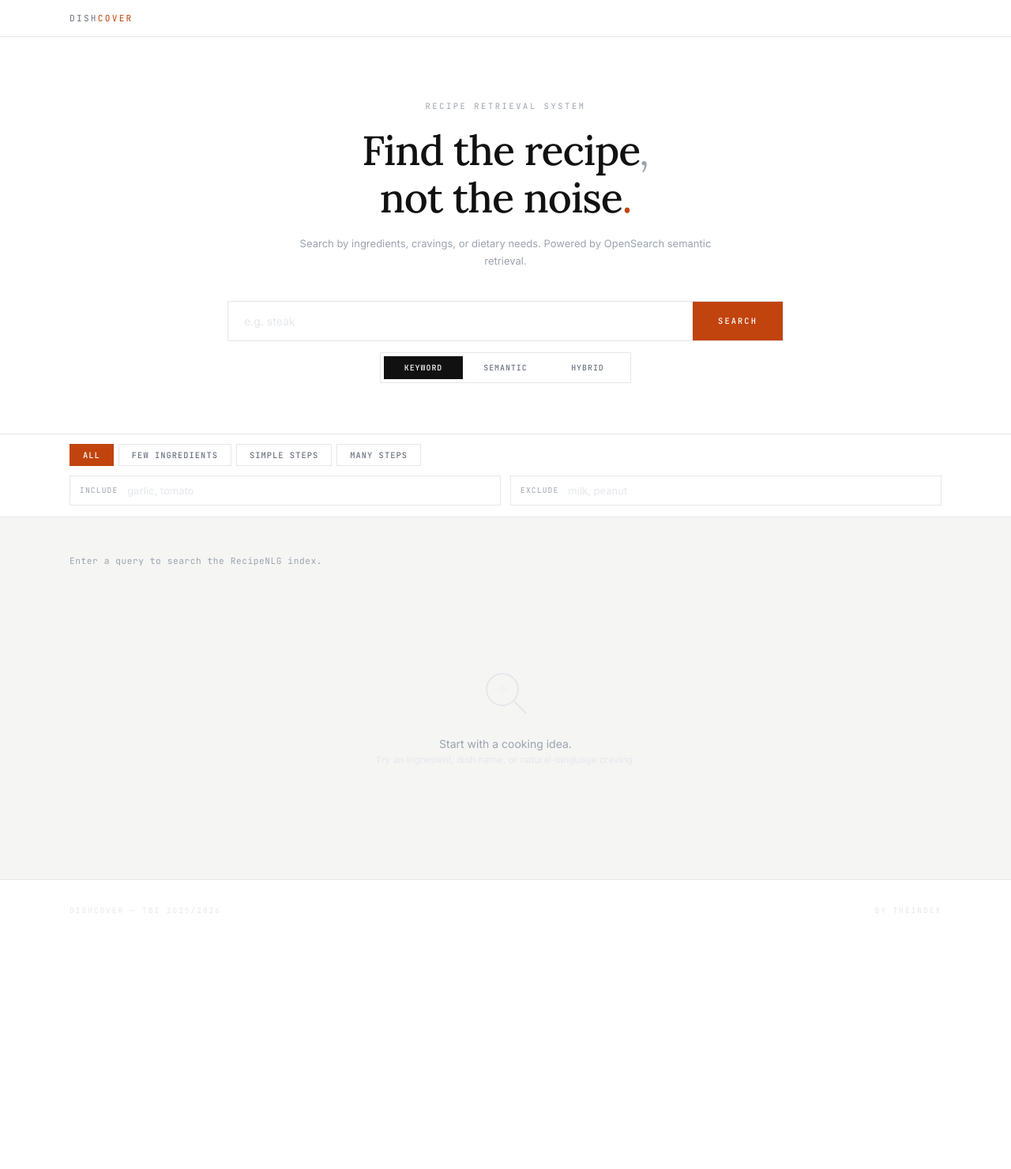
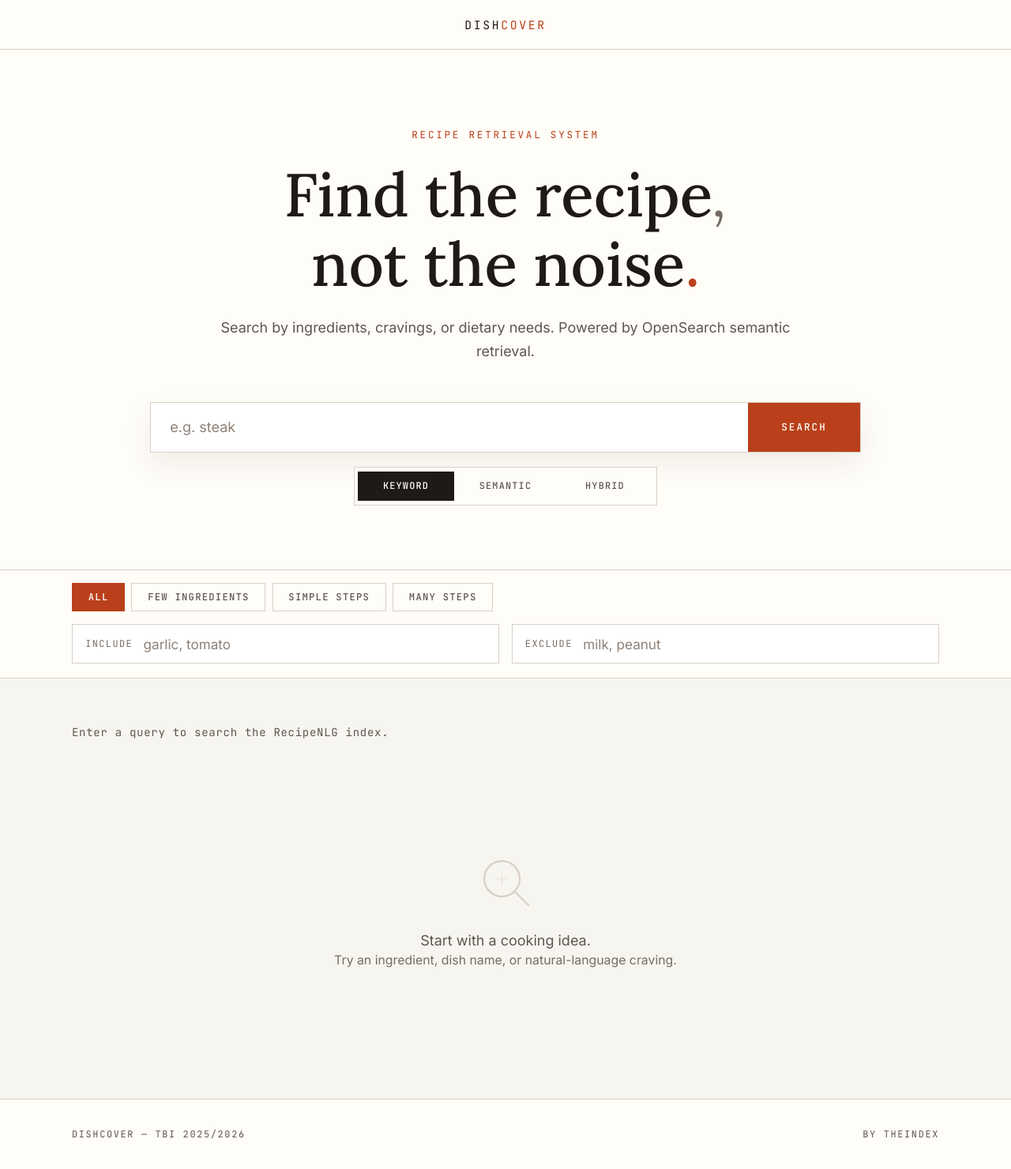
Before and after one commit to The-Index-TBI/recipe-retrieval, a Django app: page / in a window 1280 px wide. Shown: the whole page at 79% size. Before the commit the page ends 1157 px from the top, so only its background shows below. Run offline with Django 5.2, Linux system fonts and the light colour scheme.

Commit message:
feat: use readable colors

```diff
--- a/static/css/dishcover.css
+++ b/static/css/dishcover.css
@@ -2,22 +2,26 @@
 *, *::before, *::after { box-sizing: border-box; margin: 0; padding: 0; }
 
 :root {
-  --terracotta:   #C1440E;
-  --terracotta-d: #A33A0B;
-  --bg:           #F5F5F4;
+  --accent:       #B9401A;
+  --accent-d:     #923114;
+  --accent-soft:  #FFF1E8;
+  --bg:           #F7F5EF;
   --white:        #FFFFFF;
-  --ink:          #111111;
-  --muted:        #6B7280;
-  --light:        #9CA3AF;
-  --border:       #E5E7EB;
-  --chip-bg:      #F3F4F6;
+  --surface:      #FFFDF8;
+  --ink:          #201A17;
+  --muted:        #5D5651;
+  --light:        #766C64;
+  --placeholder:  #8E8177;
+  --border:       #D9D0C6;
+  --chip-bg:      #F1EBE2;
+  --success:      #2F6F55;
 
   --font-sans:  'Inter', system-ui, sans-serif;
   --font-serif: 'Lora', Georgia, serif;
   --font-mono:  'JetBrains Mono', monospace;
 }
 
-html { font-size: 16px; }
+html { font-size: 18px; }
 
 body {
   font-family: var(--font-sans);
@@ -36,7 +40,7 @@ body {
 
 /* ── Header ───────────────────────────────────────────────────────── */
 header {
-  background: var(--white);
+  background: var(--surface);
   border-bottom: 1px solid var(--border);
   position: sticky;
   top: 0;
@@ -46,114 +50,96 @@ header {
 .header-inner {
   display: flex;
   align-items: center;
-  justify-content: space-between;
-  padding-block: 1rem;
+  justify-content: center;
+  padding-block: 1.2rem;
 }
 
 .brand {
   font-family: var(--font-mono);
-  font-size: 0.7rem;
-  letter-spacing: 0.2em;
+  font-size: 0.82rem;
+  letter-spacing: 0.18em;
   text-transform: uppercase;
-  color: var(--muted);
+  color: var(--ink);
   text-decoration: none;
 }
 
-.brand span { color: var(--terracotta); }
-
-nav { display: flex; gap: 2rem; align-items: center; }
-
-nav a {
-  font-size: 0.7rem;
-  font-weight: 500;
-  letter-spacing: 0.12em;
-  text-transform: uppercase;
-  color: var(--light);
-  text-decoration: none;
-  transition: color 0.15s;
-}
-
-nav a:hover, nav a.active { color: var(--ink); }
-
-nav a.active {
-  color: var(--terracotta);
-  border-bottom: 1px solid var(--terracotta);
-  padding-bottom: 1px;
-}
-
-@media (max-width: 600px) { nav { display: none; } }
+.brand span { color: var(--accent); }
 
 /* ── Hero / Search ────────────────────────────────────────────────── */
 .hero {
-  background: var(--white);
+  background: var(--surface);
   border-bottom: 1px solid var(--border);
-  padding-block: 5rem 4rem;
+  padding-block: 5.5rem 4.5rem;
   text-align: center;
 }
 
 .hero-label {
   font-family: var(--font-mono);
-  font-size: 0.65rem;
-  letter-spacing: 0.25em;
+  font-size: 0.7rem;
+  letter-spacing: 0.22em;
   text-transform: uppercase;
-  color: var(--light);
+  color: var(--accent);
   margin-bottom: 1.25rem;
 }
 
 h1 {
   font-family: var(--font-serif);
-  font-size: clamp(2rem, 5vw, 3.25rem);
+  font-size: clamp(2.7rem, 6vw, 4.7rem);
   font-weight: 500;
   line-height: 1.15;
-  letter-spacing: -0.02em;
+  letter-spacing: 0;
   color: var(--ink);
-  margin-bottom: 1rem;
+  margin-bottom: 1.2rem;
 }
 
 h1 em  { font-style: italic; color: var(--light); }
-h1 .dot { color: var(--terracotta); }
+h1 .dot { color: var(--accent); }
 
 .hero-sub {
-  font-size: 0.8125rem;
-  color: var(--light);
-  max-width: 36rem;
+  font-size: 1rem;
+  color: var(--muted);
+  max-width: 42rem;
   margin-inline: auto;
-  line-height: 1.7;
-  margin-bottom: 2.5rem;
+  line-height: 1.65;
+  margin-bottom: 2.75rem;
 }
 
 .search-wrap {
-  max-width: 44rem;
+  max-width: 50rem;
   margin-inline: auto;
   display: flex;
   border: 1px solid var(--border);
   background: var(--white);
-  transition: border-color 0.2s;
+  box-shadow: 0 14px 36px rgba(70, 48, 35, 0.08);
+  transition: border-color 0.2s, box-shadow 0.2s;
 }
 
-.search-wrap:focus-within { border-color: var(--ink); }
+.search-wrap:focus-within {
+  border-color: var(--accent);
+  box-shadow: 0 16px 40px rgba(185, 64, 26, 0.14);
+}
 
 #search-input {
   flex: 1;
-  padding: 1rem 1.25rem;
+  padding: 1.15rem 1.35rem;
   font-family: var(--font-sans);
-  font-size: 0.875rem;
+  font-size: 1rem;
   color: var(--ink);
   border: none;
   outline: none;
   background: transparent;
 }
 
-#search-input::placeholder { color: var(--border); }
+#search-input::placeholder { color: var(--placeholder); }
 
 #search-btn {
-  padding: 1rem 2rem;
-  background: var(--terracotta);
+  padding: 1.15rem 2.35rem;
+  background: var(--accent);
   color: var(--white);
   font-family: var(--font-mono);
-  font-size: 0.65rem;
+  font-size: 0.7rem;
   font-weight: 500;
-  letter-spacing: 0.2em;
+  letter-spacing: 0.16em;
   text-transform: uppercase;
   border: none;
   cursor: pointer;
@@ -161,26 +147,26 @@ h1 .dot { color: var(--terracotta); }
   white-space: nowrap;
 }
 
-#search-btn:hover { background: var(--terracotta-d); }
+#search-btn:hover { background: var(--accent-d); }
 
 .search-mode {
   display: inline-flex;
   gap: 0.25rem;
-  margin-top: 0.875rem;
+  margin-top: 1rem;
   padding: 0.25rem;
   border: 1px solid var(--border);
-  background: var(--white);
+  background: var(--surface);
 }
 
 .mode-chip {
-  min-width: 6.25rem;
-  padding: 0.5rem 0.75rem;
+  min-width: 6.75rem;
+  padding: 0.6rem 0.85rem;
   border: none;
   background: transparent;
   color: var(--muted);
   cursor: pointer;
   font-family: var(--font-mono);
-  font-size: 0.62rem;
+  font-size: 0.66rem;
   font-weight: 500;
   letter-spacing: 0.1em;
   text-transform: uppercase;
@@ -209,14 +195,14 @@ h1 .dot { color: var(--terracotta); }
 
 /* ── Filter Bar ───────────────────────────────────────────────────── */
 .filter-bar {
-  background: var(--white);
+  background: var(--surface);
   border-bottom: 1px solid var(--border);
 }
 
 .filter-inner {
   display: flex;
-  gap: 0.375rem;
-  padding-block: 0.75rem;
+  gap: 0.45rem;
+  padding-block: 0.9rem;
   overflow-x: auto;
   scrollbar-width: none;
 }
@@ -224,9 +210,9 @@ h1 .dot { color: var(--terracotta); }
 .filter-inner::-webkit-scrollbar { display: none; }
 
 .chip {
-  padding: 0.375rem 1rem;
+  padding: 0.5rem 1.1rem;
   font-family: var(--font-mono);
-  font-size: 0.65rem;
+  font-size: 0.68rem;
   font-weight: 500;
   letter-spacing: 0.1em;
   text-transform: uppercase;
@@ -241,16 +227,16 @@ h1 .dot { color: var(--terracotta); }
 .chip:hover { border-color: var(--ink); color: var(--ink); }
 
 .chip.active {
-  background: var(--terracotta);
-  border-color: var(--terracotta);
+  background: var(--accent);
+  border-color: var(--accent);
   color: var(--white);
 }
 
 .ingredient-filters {
   display: grid;
   grid-template-columns: repeat(2, minmax(0, 1fr));
-  gap: 0.75rem;
-  padding-bottom: 0.875rem;
+  gap: 0.85rem;
+  padding-bottom: 1rem;
 }
 
 .filter-field {
@@ -259,12 +245,12 @@ h1 .dot { color: var(--terracotta); }
   gap: 0.75rem;
   border: 1px solid var(--border);
   background: var(--white);
-  padding: 0.625rem 0.75rem;
+  padding: 0.75rem 0.9rem;
 }
 
 .filter-field span {
   font-family: var(--font-mono);
-  font-size: 0.6rem;
+  font-size: 0.66rem;
   letter-spacing: 0.12em;
   text-transform: uppercase;
   color: var(--light);
@@ -279,24 +265,24 @@ h1 .dot { color: var(--terracotta); }
   background: transparent;
   color: var(--ink);
   font-family: var(--font-sans);
-  font-size: 0.8125rem;
+  font-size: 0.95rem;
 }
 
-.filter-field input::placeholder { color: var(--border); }
+.filter-field input::placeholder { color: var(--placeholder); }
 
 @media (max-width: 720px) {
   .ingredient-filters { grid-template-columns: 1fr; }
 }
 
 /* ── Results ──────────────────────────────────────────────────────── */
-.results-section { padding-block: 3rem; }
+.results-section { padding-block: 3.25rem; }
 
 .results-meta {
   font-family: var(--font-mono);
-  font-size: 0.7rem;
+  font-size: 0.78rem;
   letter-spacing: 0.05em;
-  color: var(--light);
-  margin-bottom: 2rem;
+  color: var(--muted);
+  margin-bottom: 2.1rem;
 }
 
 .results-meta strong { color: var(--ink); font-weight: 500; }
@@ -304,7 +290,7 @@ h1 .dot { color: var(--terracotta); }
 .recipe-grid {
   display: grid;
   grid-template-columns: repeat(3, 1fr);
-  gap: 1.5rem;
+  gap: 1.65rem;
 }
 
 @media (max-width: 960px) { .recipe-grid { grid-template-columns: repeat(2, 1fr); } }
@@ -536,12 +522,12 @@ h1 .dot { color: var(--terracotta); }
 }
 
 .empty-state svg { width: 4rem; height: 4rem; color: var(--border); margin-bottom: 1.5rem; }
-.empty-state p { font-size: 0.875rem; color: var(--light); }
-.empty-state p + p { font-size: 0.75rem; margin-top: 0.25rem; color: var(--border); }
+.empty-state p { font-size: 1rem; color: var(--muted); }
+.empty-state p + p { font-size: 0.88rem; margin-top: 0.25rem; color: var(--light); }
 
 /* ── Footer ───────────────────────────────────────────────────────── */
 footer {
-  background: var(--white);
+  background: var(--surface);
   border-top: 1px solid var(--border);
 }
 
@@ -556,8 +542,8 @@ footer {
 
 .footer-inner span {
   font-family: var(--font-mono);
-  font-size: 0.6rem;
-  letter-spacing: 0.2em;
+  font-size: 0.66rem;
+  letter-spacing: 0.14em;
   text-transform: uppercase;
-  color: var(--border);
+  color: var(--muted);
 }
```
Also changed, not shown: other parts of static/css/dishcover.css (+27 -27 lines).
